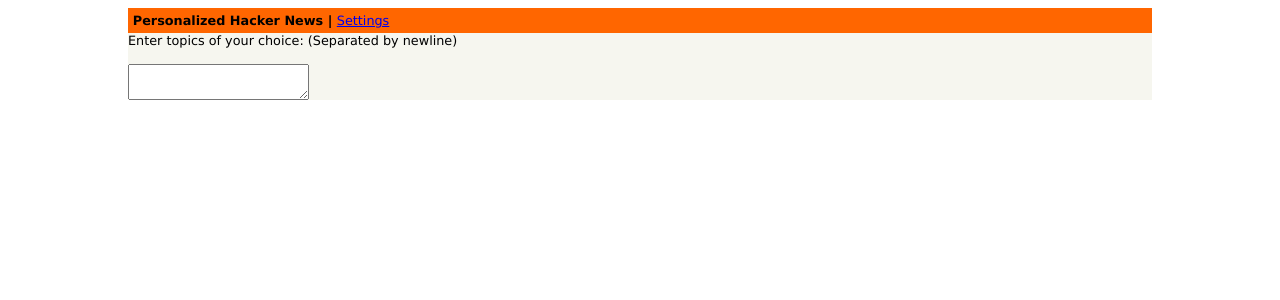
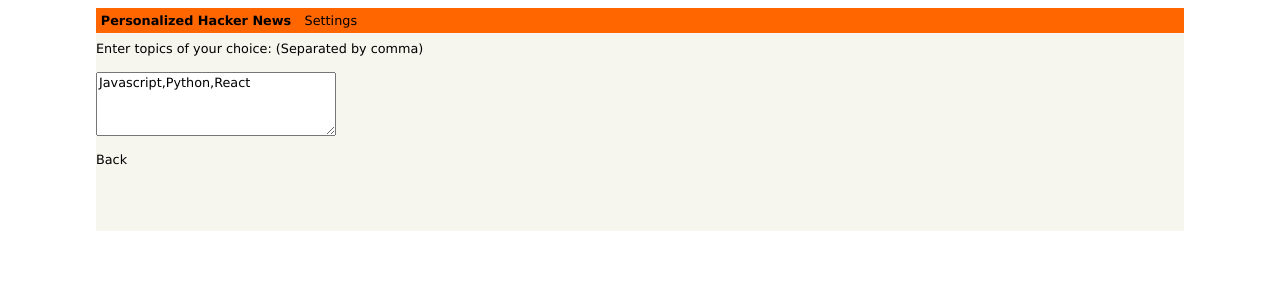
Before and after one commit to raj-khare/phn, a React (Create React App) app: page /settings in a window 1280 px wide. Shown: the top 300 px of the page. Built offline with nearby package versions, Linux system fonts and the light colour scheme.

Commit message:
Fix layout

```diff
--- a/src/App.css
+++ b/src/App.css
@@ -2,11 +2,19 @@
   box-sizing: border-box;
 }
 .App {
-  width: 80vw;
+  width: 85vw;
   margin: 0.5rem auto;
   font-size: 0.8rem;
   font-family: Verdana, Geneva, Tahoma, sans-serif;
   background-color: rgb(246, 246, 239);
+  padding-bottom: 4rem;
+}
+
+@media only screen and (max-width: 600px) {
+  .App {
+    width: 100vw;
+    margin: 0;
+  }
 }
 
 .widgets {
@@ -20,9 +28,14 @@
   width: 100%;
 }
 
+header a {
+  text-decoration: none;
+  color: inherit;
+}
+
 .widget {
-  /* border-right: 2px solid #828282; */
   flex: 1;
+  flex-basis: 35rem;
 }
 
 .widget h1 {
@@ -31,8 +44,9 @@
 }
 
 .topic {
-  background-color: #000;
-  color: #fff;
+  /* background-color: #ffb739; */
+  /* color: #fff; */
+  border-bottom: 1px solid #828282;
   font-weight: bold;
   padding: 0.2rem;
   padding-left: 1rem;
@@ -40,10 +54,9 @@
 }
 
 .content {
-  padding: 1rem;
+  padding-top: 0.5rem;
   overflow-y: scroll;
   height: 30rem;
-  width: 30rem;
 }
 
 ::-webkit-scrollbar {
--- a/src/App.js
+++ b/src/App.js
@@ -7,11 +7,11 @@
 import Settings from "./containers/Settings/Settings";
 export default class App extends React.Component {
   state = {
-    topics: ["Paul Graham", "python"]
+    topics: ["Javascript", "Python", "React"]
   };
 
   updateTopics = string => {
-    this.setState({ topics: string.split("\n") });
+    this.setState({ topics: string.split(",") });
   };
 
   render() {
@@ -24,7 +24,7 @@
       <div className="App">
         <Router>
           <header>
-            <strong>Personalized Hacker News | </strong>
+            <strong>Personalized Hacker News &nbsp;&nbsp;</strong>
             <Link to="/settings">Settings</Link>
           </header>
           <Route
@@ -36,7 +36,11 @@
             exact
             path="/settings"
             render={props => (
-              <Settings {...props} updateTopics={this.updateTopics} />
+              <Settings
+                {...props}
+                updateTopics={this.updateTopics}
+                topics={this.state.topics}
+              />
             )}
           />
         </Router>
--- a/src/components/Post/Post.js
+++ b/src/components/Post/Post.js
@@ -45,7 +45,7 @@
   return (
     <div className={styles.post}>
       <span className={styles.number}>{n + 1}. </span>
-      <span>
+      <span className={styles.content}>
         <a
           className={styles.title}
           href={url}
@@ -53,7 +53,7 @@
           rel="noopener noreferrer"
         >
           {title}
-        </a>
+        </a>{" "}
         <a
           className={styles.url}
           href={url}
@@ -65,7 +65,7 @@
             : `(${slug.hostname})`}
         </a>
         <span className={styles.metadata}>
-          {points} by{" "}
+          {points} points by{" "}
           <a
             href={`https://news.ycombinator.com/user?id=${author}`}
             target="_blank"
--- a/src/components/Post/Post.module.css
+++ b/src/components/Post/Post.module.css
@@ -1,10 +1,19 @@
 .post {
   margin-bottom: 0.5rem;
   display: flex;
+  justify-content: flex-start;
 }
 .number {
   color: #828282;
+  width: 2rem;
+  text-align: right;
+  margin-right: 0.3rem;
 }
+
+.content {
+  flex: 1;
+}
+
 .title {
   display: inline;
   cursor: pointer;
@@ -25,6 +34,7 @@
 
 .metadata {
   display: block;
+  line-height: 1.5;
   font-size: 0.55rem;
   color: #828282;
 }
--- a/src/containers/Settings/Settings.js
+++ b/src/containers/Settings/Settings.js
@@ -1,10 +1,14 @@
 import React from "react";
 import styles from "./Settings.module.css";
+import { Link } from "react-router-dom";
 
 export default class Settings extends React.Component {
-  state = {
-    topics: ""
-  };
+  constructor(props) {
+    super(props);
+    this.state = {
+      topics: props.topics
+    };
+  }
 
   handleChange = e => {
     this.setState({ topics: e.target.value }, () => {
@@ -14,13 +18,16 @@
 
   render() {
     return (
-      <div>
-        <span>Enter topics of your choice: (Separated by newline)</span>
+      <div className={styles.container}>
+        <span>Enter topics of your choice: (Separated by comma)</span>
         <textarea
-          className={styles.input}
+          className={styles.textarea}
           onChange={this.handleChange}
           value={this.state.topics}
         />
+        <Link to="/" className={styles.btn}>
+          Back
+        </Link>
       </div>
     );
   }
--- a/src/containers/Settings/Settings.module.css
+++ b/src/containers/Settings/Settings.module.css
@@ -1,4 +1,26 @@
-.input {
+.container {
+}
+.container span {
+  display: block;
+  margin-top: 0.5rem;
+}
+
+.textarea {
   display: block;
   margin-top: 1rem;
+  width: 15rem;
+  height: 4rem;
+  font-family: inherit;
+  font-size: inherit;
 }
+
+.btn {
+  display: inline-block;
+  margin-top: 1rem;
+  text-decoration: none;
+  color: inherit;
+}
+
+.btn:hover {
+  text-decoration: underline;
+}
```
